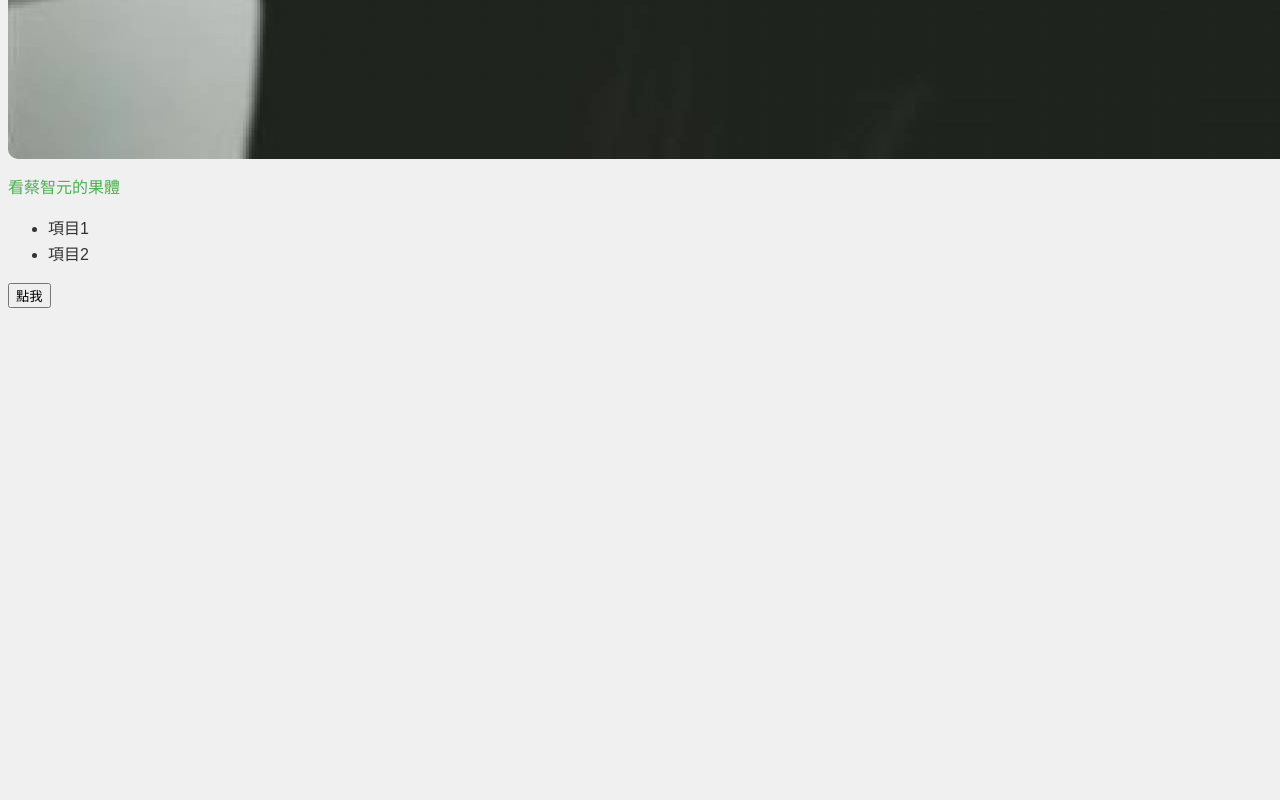
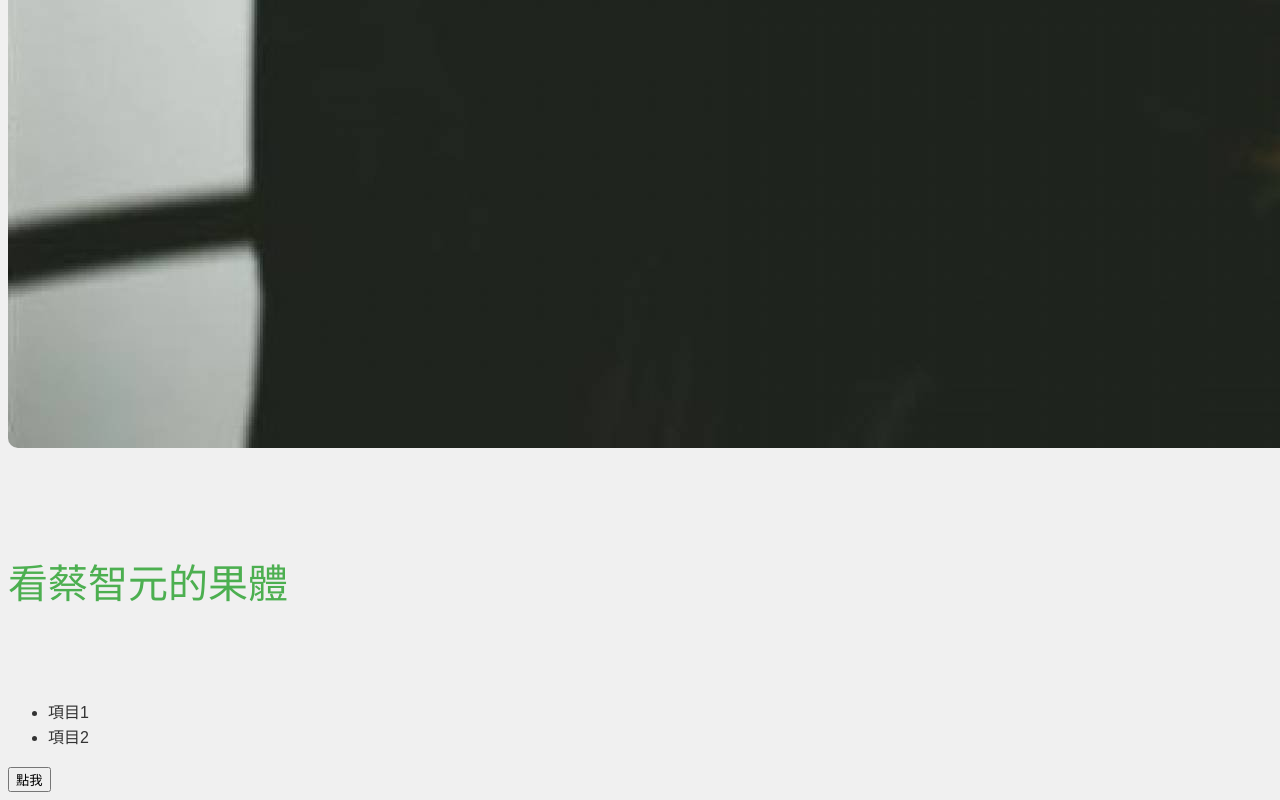
Before and after one commit to Fujiikaze0218/portfolio, a plain HTML site: page index.html in a window 1280 px wide. Shown: the part 1950-2750 px from the top of the page. Before the commit the page ends 2267 px from the top, so only its background shows below. Drawn offline with Linux system fonts and the light colour scheme.

Commit message:
Update style.css

```diff
--- a/style.css
+++ b/style.css
@@ -13,6 +13,9 @@ body {
     text-align: center;
   }
 
+  p{
+    font-size: 70px;
+  }
   /* 圖片的樣式 */
   img {
     font-size: 40px;
@@ -25,6 +28,7 @@ body {
   a {
     color: #4CAF50;
     text-decoration: none;
+    font-size: 40px;
   }
 
   a:hover {
```
